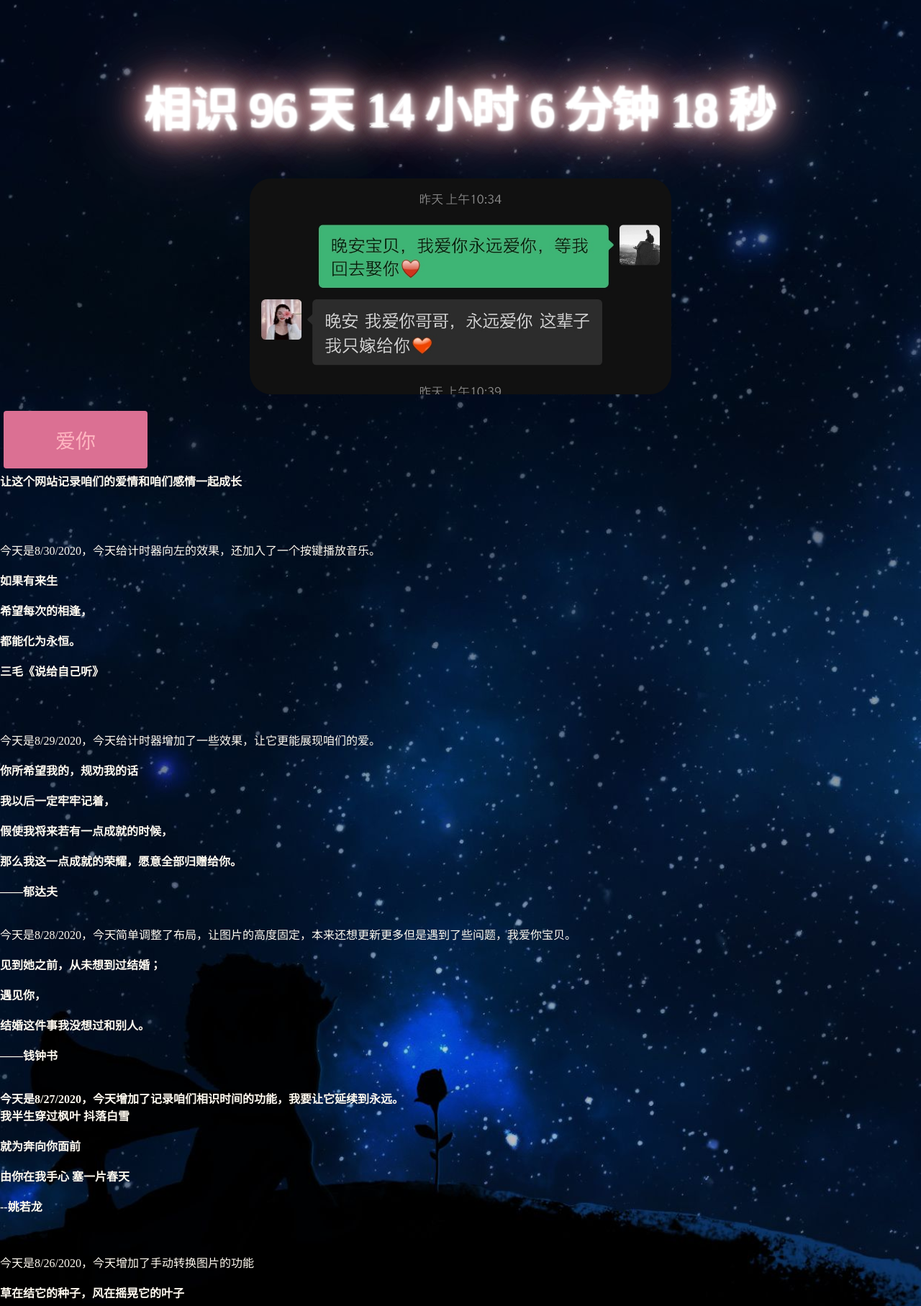
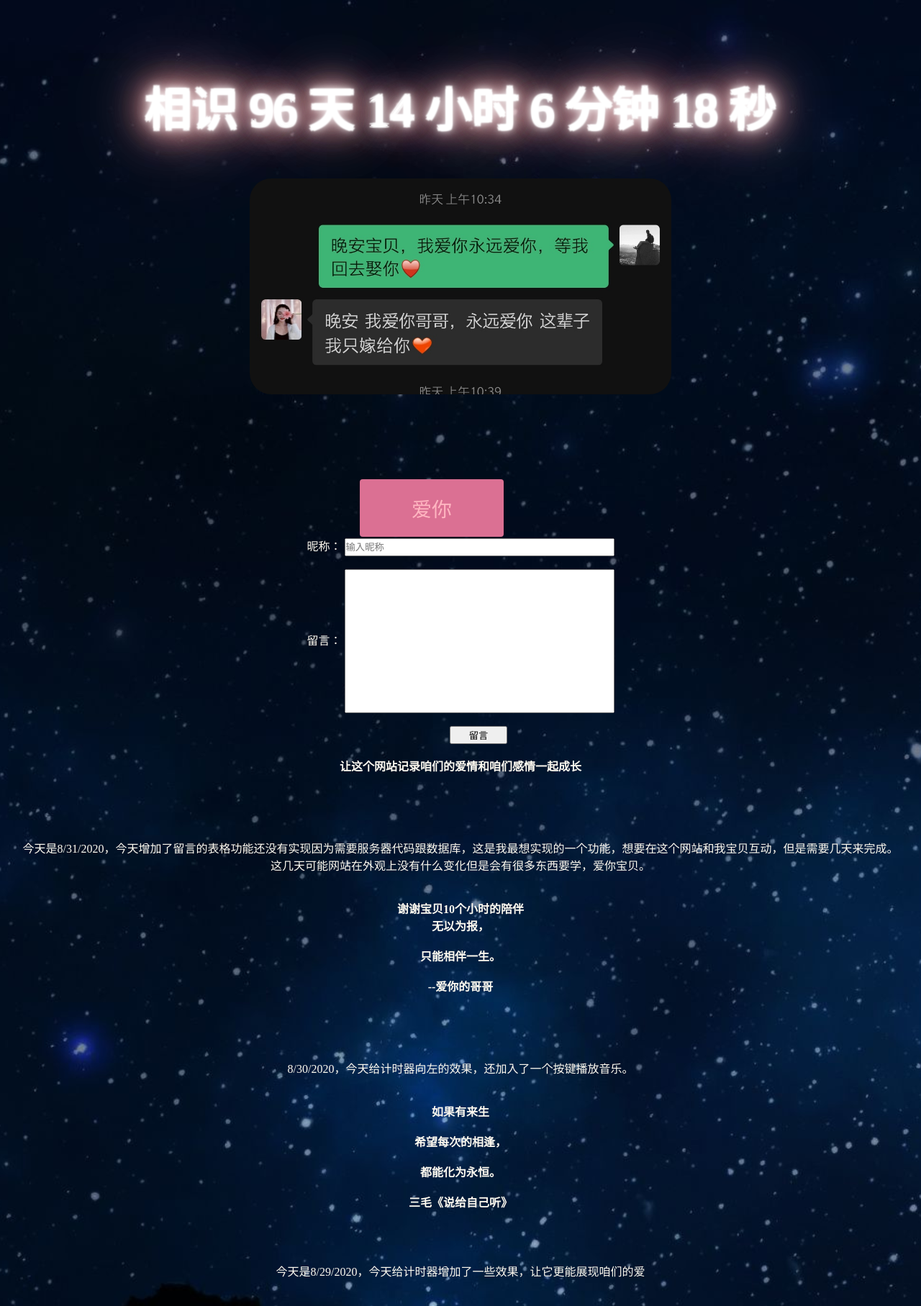
Before and after one commit to foxrock619/foxrock619.github.io, a PHP site: page / in a window 1280 px wide. Shown: the top 1815 px of the page at 72% size. Run offline with PHP 8.4, Linux system fonts and the light colour scheme.

Commit message:
added comment form

```diff
--- a/css/style.css
+++ b/css/style.css
@@ -64,7 +64,7 @@ p {
 }
 
 .c1 {
-    position: relative;
+    position: center;
     display: inline;
 }
 
@@ -88,7 +88,9 @@ p {
     animation-name: fade;
     animation-duration: 1.5s;
 }
-
+.comment {
+    text-align: center;
+}
 .mbnt {
     display: inline-block;
     border-radius: 4px;
@@ -99,11 +101,23 @@ p {
     font-size: 28px;
     padding: 20px;
     width: 200px;
-    transition: all 0.5s;
     cursor: pointer;
-    margin: 5px;
+    margin-left: 500px;
+    margin-top: 100px;
 }
-
+input {
+    width: 375px;
+    height: 25px;
+}
+#com {
+    width: 375px;
+    height: 200px;
+}
+.combnt {
+    width: 80px;
+    height: 25px;
+    margin-left: 50px;
+}
 @-webkit-keyframes fade {
     from {
         opacity: .4
@@ -113,7 +127,9 @@ p {
         opacity: 1
     }
 }
+.combnt {
 
+}
 @keyframes fade {
     from {
         opacity: .4
--- a/index.html
+++ b/index.html
@@ -8,7 +8,10 @@
     <link rel="stylesheet" type="text/css" href="css/style.css">
     <style type="text/css">
 
-
+        .c1 {
+            position: center;
+            text-align: center;
+        }
 
 
     </style>
@@ -23,7 +26,11 @@
     <br>
     <audio id="music" src="music2.mp3" loop></audio>
     <button class ="mbnt" onclick="document.getElementById('music').play()">爱你</button>
-
+    <form class="comment" action="../comment.php" method="get">
+        昵称： <input type="text" name="uid" placeholder="输入昵称"><br><br>
+        留言： <input type="text" id ="com" name="ucom" ><br><br>
+        <button class="combnt" onclick="">留言</button>
+    </form>
     <br>
     <script>
         // Set the date we're counting down to
@@ -54,12 +61,31 @@
 
 
     <div class="c1">
-        <b> 让这个网站记录咱们的爱情和咱们感情一起成长</b>
-
+        <dd>
+            <b> 让这个网站记录咱们的爱情和咱们感情一起成长</b>
+        </dd>
         <br>
         <br><br>
         <br><br>
-        今天是8/30/2020，今天给计时器向左的效果，还加入了一个按键播放音乐。
+        <dd>
+            今天是8/31/2020，今天增加了留言的表格功能还没有实现因为需要服务器代码跟数据库，这是我最想实现的一个功能，想要在这个网站和我宝贝互动，但是需要几天来完成。<br>
+            这几天可能网站在外观上没有什么变化但是会有很多东西要学，爱你宝贝。
+        </dd>
+        <br><br>
+        <b>
+            <dd>
+                谢谢宝贝10个小时的陪伴
+                <br>
+            <dd>无以为报，</dd>
+            <br>
+            <dd>只能相伴一生。</dd>
+            <br>
+            <dd>--爱你的哥哥</dd>
+        </b>
+        <br>
+        <br><br>
+        <br><br>
+        <dd>8/30/2020，今天给计时器向左的效果，还加入了一个按键播放音乐。</dd>
         <br><br>
         <b>
             <dd>如果有来生</dd>
@@ -73,7 +99,9 @@
 
         <br><br>
         <br><br>
-        今天是8/29/2020，今天给计时器增加了一些效果，让它更能展现咱们的爱。
+        <dd>
+            今天是8/29/2020，今天给计时器增加了一些效果，让它更能展现咱们的爱
+        </dd>
         <br><br>
         <b>
             <dd>你所希望我的，规劝我的话</dd>
@@ -88,7 +116,7 @@
             <dd>——郁达夫</dd>
         </b>
         <br><br>
-        今天是8/28/2020，今天简单调整了布局，让图片的高度固定，本来还想更新更多但是遇到了些问题，我爱你宝贝。
+        <dd>今天是8/28/2020，今天简单调整了布局，让图片的高度固定，本来还想更新更多但是遇到了些问题，我爱你宝贝</dd>
         <br><br>
         <b>
             <dd>见到她之前，从未想到过结婚；</dd>
@@ -114,7 +142,9 @@
         </b>
         <br>
         <br><br>
-        今天是8/26/2020，今天增加了手动转换图片的功能
+        <dd>
+            8/26/2020，今天增加了手动转换图片的功能
+        </dd>
         <br><br>
         <b>
             <dd>草在结它的种子，风在摇晃它的叶子</dd>
@@ -124,7 +154,7 @@
             <dd>--顾城</dd>
         </b>
 
-        </br>
+
 
     </div>
     <br>
```
Also changed, not shown: php/comment.php (added).
